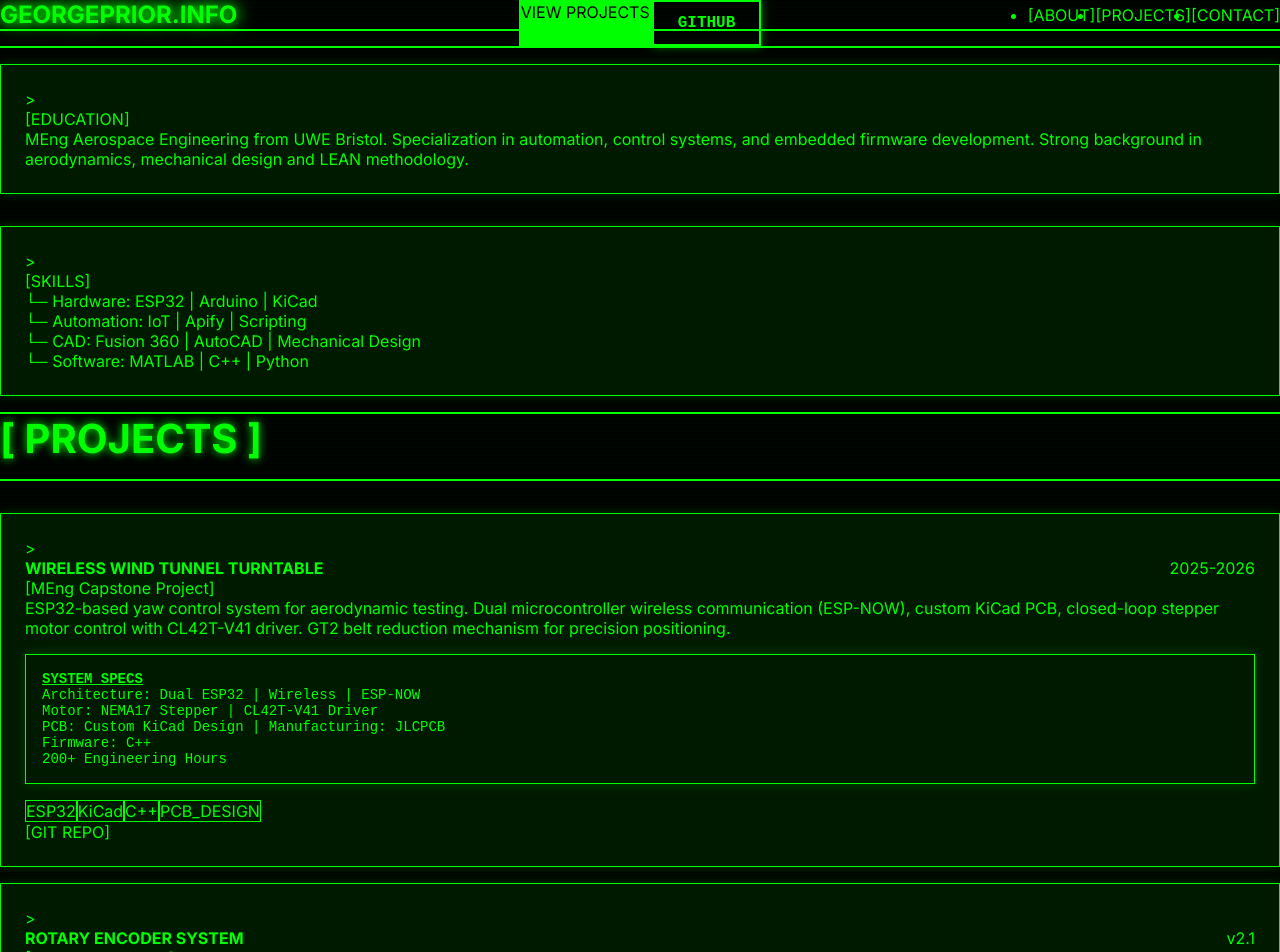
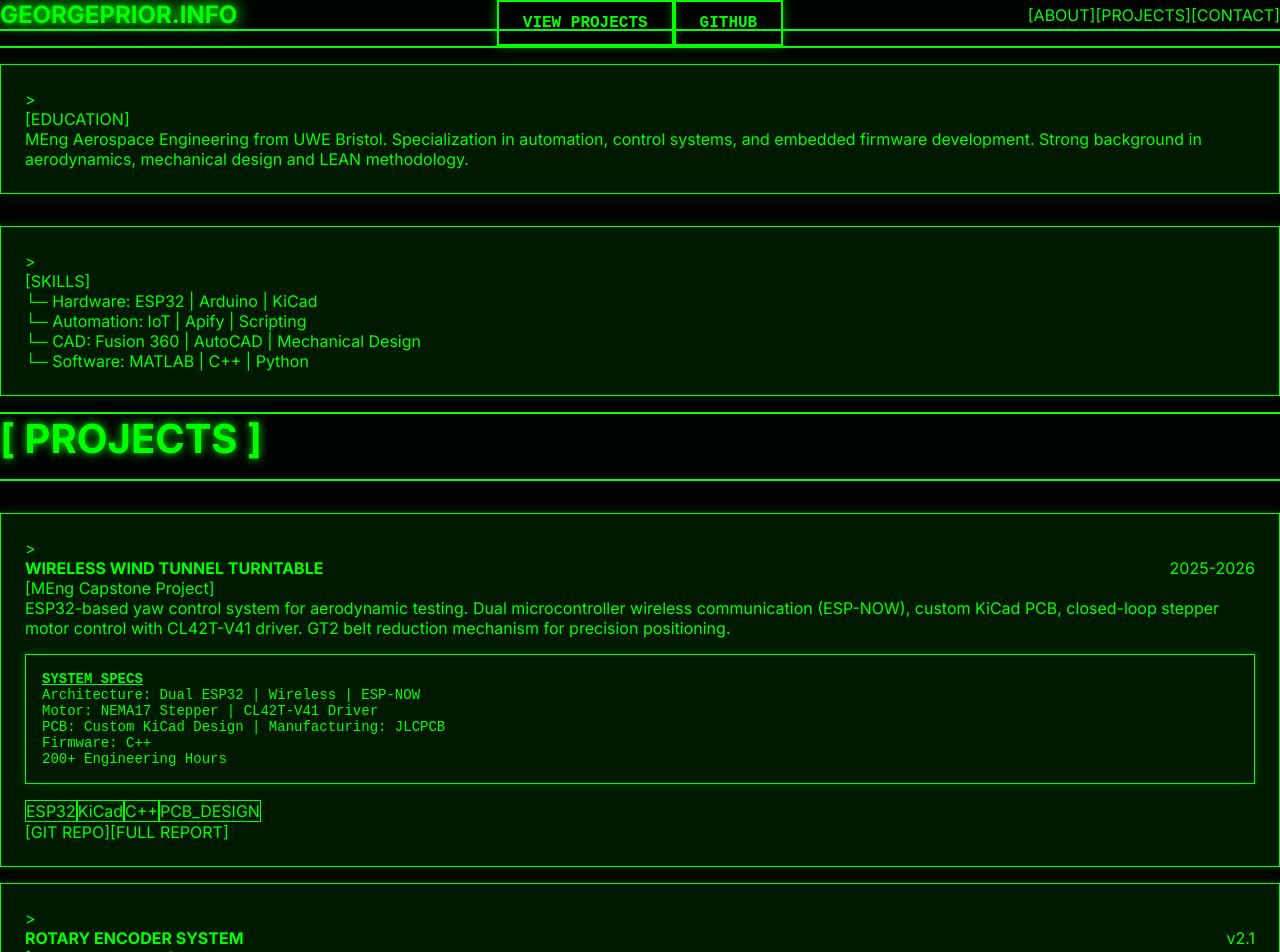
Before and after one commit to LeGeoorge/Portfolio, a Next.js app: page / in a window 1280 px wide. Shown: the top 952 px of the page. Built offline with nearby package versions, Linux system fonts and the light colour scheme.

Commit message:
adding capstone project

```diff
--- a/app/page.tsx
+++ b/app/page.tsx
@@ -9,7 +9,7 @@ export default function Home() {
       <nav className="fixed top-0 w-full bg-black/90 border-b-2 border-green-400 p-4 z-50">
         <div className="max-w-6xl mx-auto flex justify-between items-center">
           <h1 className="text-2xl font-bold glow">GEORGEPRIOR.INFO</h1>
-          <ul className="flex gap-8 text-sm font-mono">
+          <ul className="flex gap-8 text-sm font-mono list-none">
             <li>
               <a href="#about" className="hover:glow">
                 [ABOUT]
@@ -38,7 +38,7 @@ export default function Home() {
 
 
           <div className="flex gap-4 justify-center">
-            <a href="#projects" className="neon-btn-filled">
+            <a href="#projects" className="neon-btn">
               VIEW PROJECTS
             </a>
             <a href="https://github.com/LeGeoorge" target="_blank" rel="noopener noreferrer" className="neon-btn">
@@ -120,6 +120,10 @@ export default function Home() {
 
               <a href="https://github.com/LeGeoorge/Wind-Tunnel-Turntable_Project" className="text-green-400 hover:glow text-sm font-mono">
                 [GIT REPO]
+              </a>
+
+			  <a href="/capstone report" target="_blank" className="text-green-400 hover:glow text-sm font-mono">
+                [FULL REPORT]
               </a>
             </div>
 
```
Also changed, not shown: 1 other file (tests, documents, lock files or other folders).
